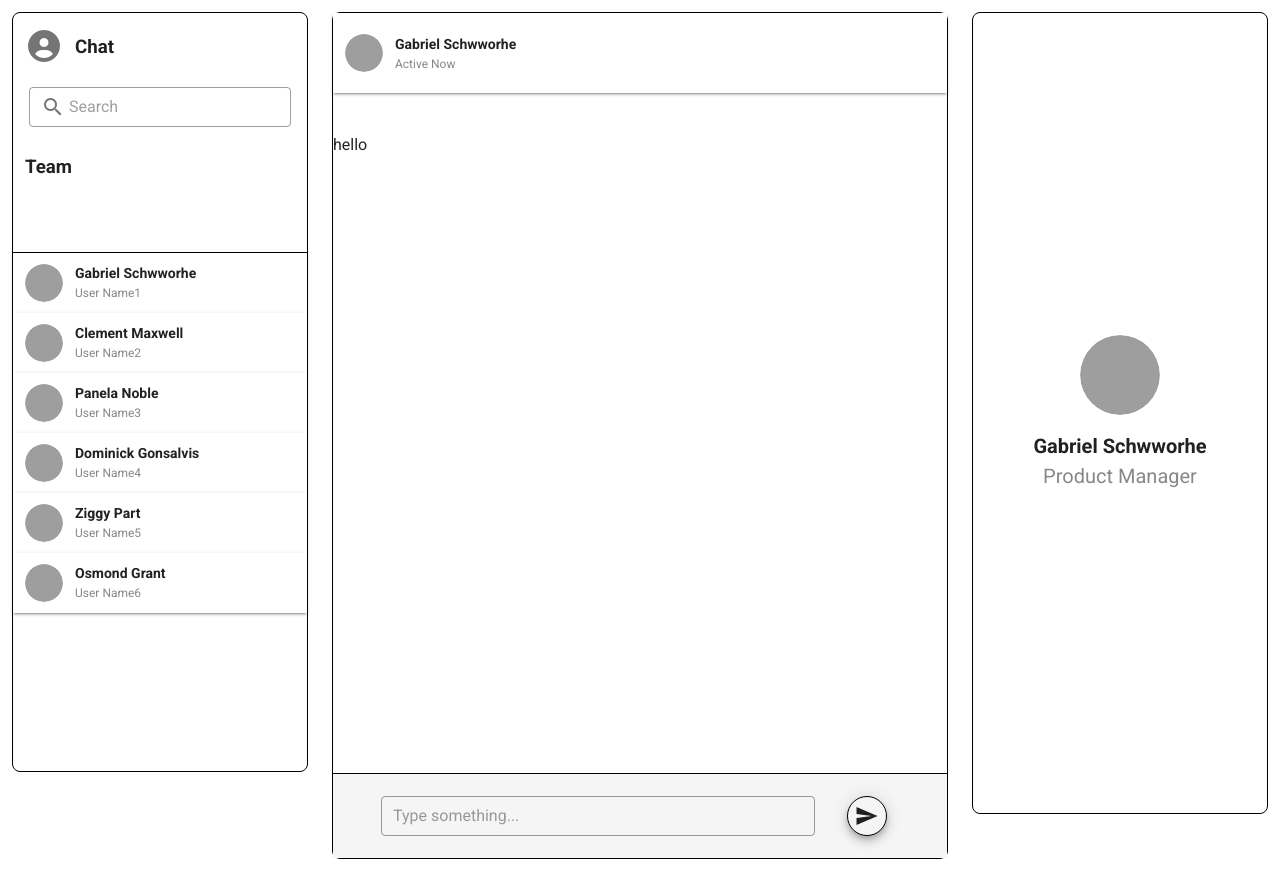
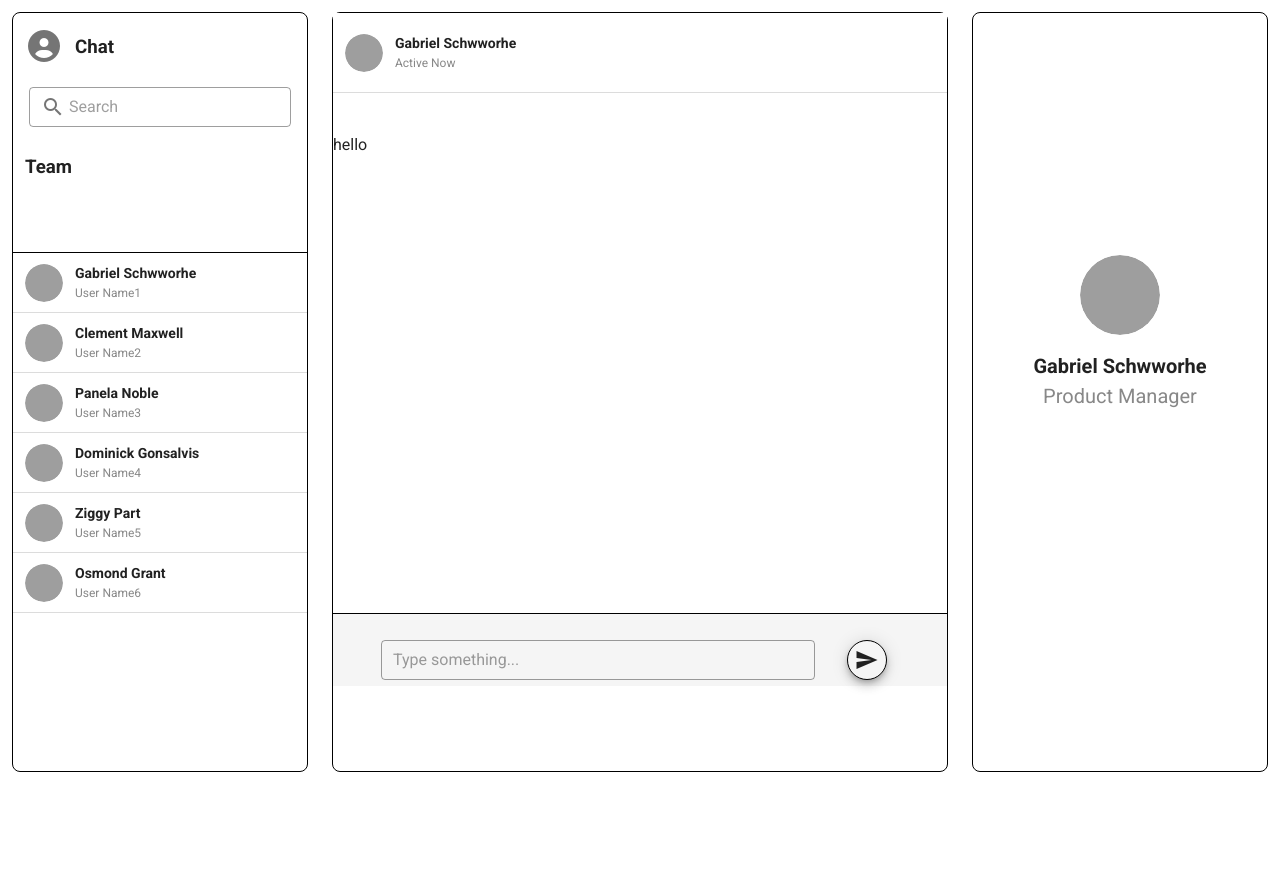
Before and after one commit to aayush11223/Chat_App, a Vue app: page /chatpage in a window 1280 px wide. After the commit the page ends 800 px from the top, so only its background shows below. Built offline with nearby package versions, Linux system fonts and the light colour scheme; grey boxes are pictures that could not be loaded.

Commit message:
height of all columns are maintained

```diff
--- a/src/components/InBox.vue
+++ b/src/components/InBox.vue
@@ -1,6 +1,7 @@
 <template>
   <v-container fluid class="pa-0 ma-0" style="width: 100%">
     <v-card
+      flat
       class="mx-auto rounded-0 mb-10"
       style="
         border-bottom: 1px solid balck;
@@ -11,7 +12,12 @@
     >
       <div
         class="d-flex align-center"
-        style="height: 100%; padding: 0 12px; gap: 12px"
+        style="
+          height: 100%;
+          padding: 0 12px;
+          gap: 12px;
+          border-bottom: 1px solid #dcdcdc;
+        "
       >
         <v-avatar size="38">
           <v-img :src="users[0].profile" :alt="users[0].name" />
@@ -26,9 +32,9 @@
       </div>
     </v-card>
 
-    <v-main style="height: 80vh"> hello </v-main>
+    <v-main style="height: 60vh"> hello </v-main>
 
-    <v-footer style="border-top: 1px solid black; height: 85px">
+    <v-footer style="border-top: 1px solid black; height: none">
       <v-responsive max-width="80%">
         <v-text-field
           v-model="userInput"
@@ -36,12 +42,12 @@
           outlined
           dense
           hide-details
-          class="ml-8"
+          class="ml-8 mt-5"
         ></v-text-field>
       </v-responsive>
 
       <v-btn
-        class="ml-8"
+        class="ml-8 mt-5"
         fab
         style="border: 1px solid black; width: 40px; height: 40px"
       >
--- a/src/components/SideBar.vue
+++ b/src/components/SideBar.vue
@@ -25,10 +25,10 @@
 
     <v-hover v-for="(user, index) in users" :key="index" v-slot="{ hover }">
       <v-card
-        class="mx-auto rounded-0"
-        :color="hover ? 'red' : 'white'"
+        flat
+        class="mx-auto rounded-0 border-bottom card"
+        :color="hover ? '#DCDCDC' : 'white'"
         style="
-          border-bottom: 1px solid black;
           width: 100%;
           height: 60px;
           cursor: pointer;
@@ -37,7 +37,12 @@
       >
         <div
           class="d-flex align-center"
-          style="height: 100%; padding: 0 12px; gap: 12px"
+          style="
+            height: 100%;
+            padding: 0 12px;
+            gap: 12px;
+            border-bottom: 1px solid #dcdcdc;
+          "
         >
           <v-avatar size="38">
             <v-img :src="user.profile" :alt="user.name" />
--- a/src/components/UserInfo.vue
+++ b/src/components/UserInfo.vue
@@ -2,7 +2,7 @@
   <v-container
     fluid
     class="pa-0 ma-0 d-flex justify-center align-center"
-    style="height: 100vh"
+    style="height: 80vh"
   >
     <div class="d-flex flex-column align-center justify-center">
       <div class="mb-4">
```
